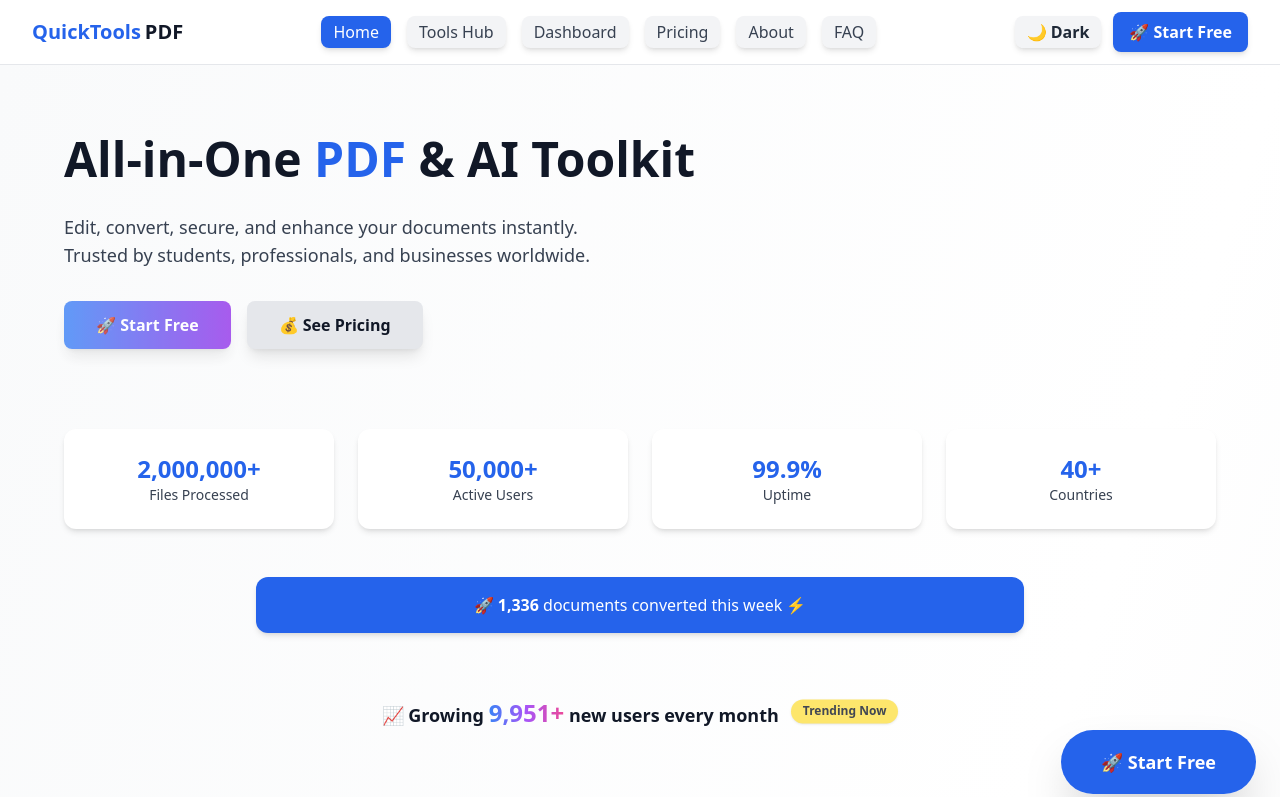
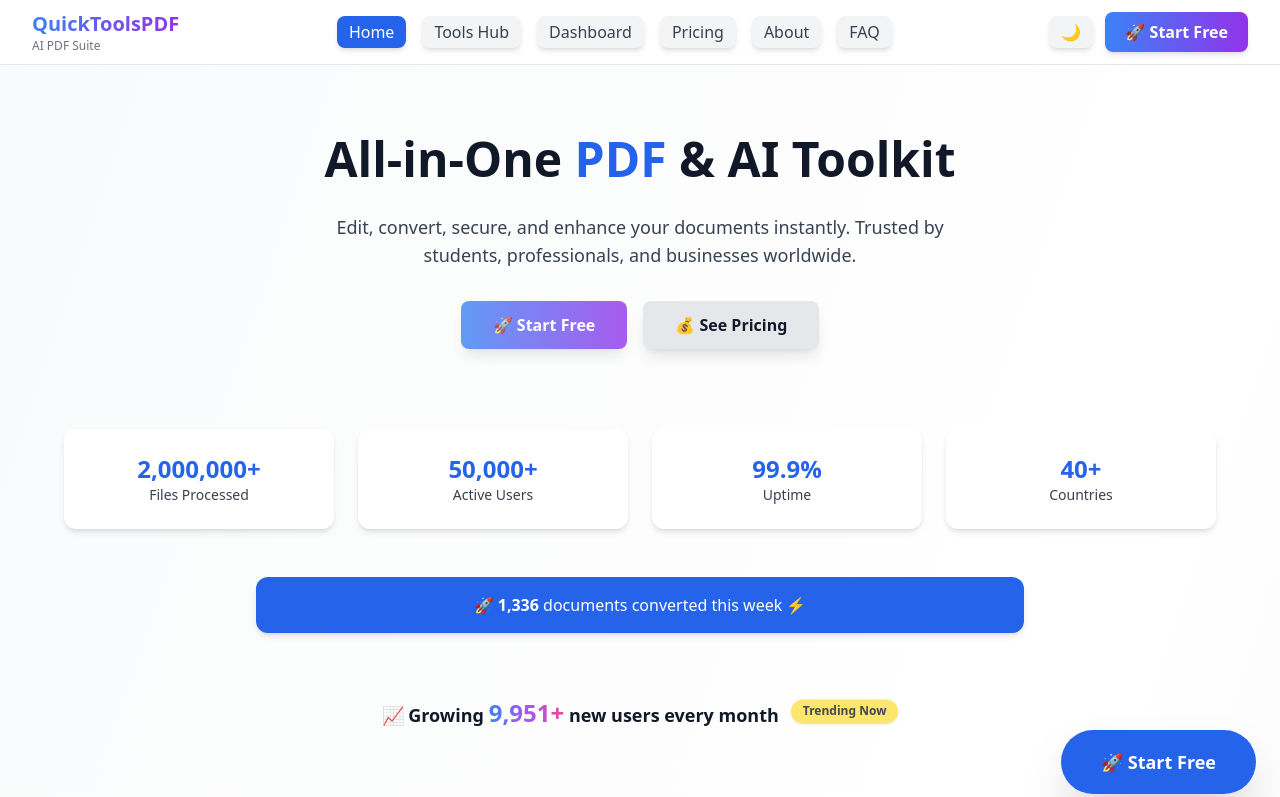
Before and after one commit to atanhafiz/quicktools-pdf, a React (Vite) app: page / in a window 1280 px wide. Shown: the top 797 px of the page. Built offline with nearby package versions, Linux system fonts and the light colour scheme.

Commit message:
25  09  2025_0202am

```diff
--- a/src/components/Navbar.jsx
+++ b/src/components/Navbar.jsx
@@ -5,6 +5,11 @@ import { motion, AnimatePresence } from "framer-motion";
 export default function Navbar() {
   const [darkMode, setDarkMode] = useState(false);
   const [menuOpen, setMenuOpen] = useState(false);
+
+  // disable scroll belakang bila menu terbuka
+  useEffect(() => {
+    document.body.style.overflow = menuOpen ? "hidden" : "auto";
+  }, [menuOpen]);
 
   // apply dark mode ke <html>
   useEffect(() => {
@@ -15,16 +20,48 @@ export default function Navbar() {
     }
   }, [darkMode]);
 
+  // play sound
+  const playSound = (file) => {
+    const audio = new Audio(file);
+    audio.volume = 0.3; // lembut sikit
+    audio.play().catch(() => {});
+  };
+
+  // handle menu toggle
+  const toggleMenu = () => {
+    if (!menuOpen) {
+      playSound("/sounds/open.mp3"); // bunyi buka
+    } else {
+      playSound("/sounds/close.mp3"); // bunyi tutup
+    }
+    setMenuOpen(!menuOpen);
+  };
+
+  // framer-motion variants untuk stagger link animation
+  const containerVariants = {
+    hidden: { opacity: 0 },
+    show: {
+      opacity: 1,
+      transition: { staggerChildren: 0.1 },
+    },
+  };
+  const itemVariants = {
+    hidden: { x: 50, opacity: 0 },
+    show: { x: 0, opacity: 1 },
+  };
+
   return (
     <nav className="sticky top-0 z-50 bg-white/80 dark:bg-gray-900/80 backdrop-blur border-b border-gray-200 dark:border-gray-700">
       <div className="max-w-7xl mx-auto px-4 sm:px-6 lg:px-8">
         <div className="flex justify-between h-16 items-center">
-          {/* Left: Logo */}
-          <Link
-            to="/"
-            className="text-xl font-extrabold text-blue-600 flex items-center gap-1"
-          >
-            QuickTools<span className="text-gray-900 dark:text-gray-100">PDF</span>
+          {/* Left: Logo + tagline */}
+          <Link to="/" className="group flex flex-col">
+            <span className="text-xl font-extrabold bg-gradient-to-r from-blue-500 to-purple-600 bg-clip-text text-transparent group-hover:from-pink-500 group-hover:to-yellow-500 transition">
+              QuickToolsPDF
+            </span>
+            <span className="text-xs text-gray-500 dark:text-gray-400">
+              AI PDF Suite
+            </span>
           </Link>
 
           {/* Center: Nav Links (desktop only) */}
@@ -55,15 +92,18 @@ export default function Navbar() {
 
           {/* Right: Desktop CTA + Dark/Light toggle */}
           <div className="hidden md:flex items-center gap-3">
+            {/* Mode toggle */}
             <button
               onClick={() => setDarkMode(!darkMode)}
-              className="px-3 py-1 rounded-lg shadow-md bg-gray-100 dark:bg-gray-800 text-gray-800 dark:text-gray-100 font-semibold"
+              title="Switch Theme"
+              className="px-3 py-1 rounded-lg shadow-md bg-gray-100 dark:bg-gray-800 text-gray-800 dark:text-gray-100 font-semibold transition transform hover:rotate-12"
             >
-              {darkMode ? "☀️ Light" : "🌙 Dark"}
+              {darkMode ? "☀️" : "🌙"}
             </button>
+            {/* Start Free CTA */}
             <Link
               to="/tools"
-              className="px-4 py-2 rounded-lg bg-blue-600 hover:bg-blue-700 text-white font-bold shadow-md transition"
+              className="px-5 py-2 rounded-lg font-bold text-white shadow-md bg-gradient-to-r from-blue-500 to-purple-600 hover:from-purple-600 hover:to-pink-500 transition animate-pulse"
             >
               🚀 Start Free
             </Link>
@@ -72,8 +112,8 @@ export default function Navbar() {
           {/* Mobile Hamburger */}
           <div className="md:hidden">
             <button
-              onClick={() => setMenuOpen(!menuOpen)}
-              className="px-3 py-2 rounded-lg text-gray-800 dark:text-gray-100"
+              onClick={toggleMenu}
+              className="px-3 py-2 rounded-lg text-gray-800 dark:text-gray-100 transform hover:rotate-90 transition"
             >
               {menuOpen ? "✖" : "☰"}
             </button>
@@ -91,12 +131,17 @@ export default function Navbar() {
               animate={{ opacity: 0.5 }}
               exit={{ opacity: 0 }}
               transition={{ duration: 0.3 }}
-              onClick={() => setMenuOpen(false)}
+              onClick={toggleMenu}
               className="fixed inset-0 bg-black/50 backdrop-blur-sm z-40"
             />
 
-            {/* Slide-in Menu */}
+            {/* Slide-in Menu with swipe support */}
             <motion.div
+              drag="x"
+              dragConstraints={{ left: 0, right: 0 }}
+              onDragEnd={(e, info) => {
+                if (info.offset.x < -100) toggleMenu(); // swipe left close
+              }}
               initial={{ x: "100%" }}
               animate={{ x: 0 }}
               exit={{ x: "100%" }}
@@ -105,12 +150,20 @@ export default function Navbar() {
             >
               {/* Close button top right */}
               <button
-                onClick={() => setMenuOpen(false)}
-                className="self-end text-2xl text-gray-800 dark:text-gray-100 mb-6"
+                onClick={toggleMenu}
+                className="self-end text-2xl text-gray-800 dark:text-gray-100 mb-6 transform hover:rotate-90 transition"
               >
                 ✖
               </button>
 
+              {/* Links with stagger animation */}
+              <motion.div
+                initial="hidden"
+                animate="show"
+                exit="hidden"
+                variants={containerVariants}
+                className="flex flex-col gap-3"
+              >
                 {[
                   { path: "/", label: "Home" },
                   { path: "/tools", label: "Tools Hub" },
@@ -119,10 +172,10 @@ export default function Navbar() {
                   { path: "/about", label: "About" },
                   { path: "/faq", label: "FAQ" },
                 ].map((link) => (
+                  <motion.div key={link.path} variants={itemVariants}>
                     <NavLink
-                  key={link.path}
                       to={link.path}
-                  onClick={() => setMenuOpen(false)}
+                      onClick={toggleMenu}
                       className={({ isActive }) =>
                         `block px-3 py-2 rounded-lg shadow-md ${
                           isActive
@@ -133,13 +186,18 @@ export default function Navbar() {
                     >
                       {link.label}
                     </NavLink>
+                  </motion.div>
                 ))}
+              </motion.div>
+
+              {/* Divider */}
+              <hr className="my-4 border-gray-300 dark:border-gray-700" />
 
               {/* Mode toggle */}
               <button
                 onClick={() => {
                   setDarkMode(!darkMode);
-                  setMenuOpen(false);
+                  toggleMenu();
                 }}
                 className="px-3 py-2 rounded-lg shadow-md bg-gray-100 dark:bg-gray-800 text-gray-800 dark:text-gray-100 font-semibold"
               >
@@ -149,11 +207,18 @@ export default function Navbar() {
               {/* Start Free */}
               <Link
                 to="/tools"
-                onClick={() => setMenuOpen(false)}
-                className="px-4 py-3 rounded-lg bg-blue-600 text-white font-bold shadow-md text-center"
+                onClick={toggleMenu}
+                className="px-4 py-3 rounded-lg bg-blue-600 text-white font-bold shadow-inner text-center"
               >
                 🚀 Start Free
               </Link>
+
+              {/* Social Links */}
+              <div className="flex justify-center gap-4 mt-6 text-gray-600 dark:text-gray-300">
+                <a href="https://twitter.com" target="_blank" rel="noreferrer">🐦</a>
+                <a href="https://linkedin.com" target="_blank" rel="noreferrer">💼</a>
+                <a href="https://github.com" target="_blank" rel="noreferrer">💻</a>
+              </div>
             </motion.div>
           </>
         )}
--- a/src/pages/Landing.jsx
+++ b/src/pages/Landing.jsx
@@ -113,16 +113,17 @@ export default function Landing() {
   return (
     <PageWrapper>
         {/* Hero Section */}
-      <div className="grid grid-cols-1 items-center mb-20">
-        <div className="text-center lg:text-left">
+        <div className="text-center mb-20">
         <h1 className="text-5xl font-extrabold text-gray-900 dark:text-white mb-6 leading-tight">
             All-in-One <span className="text-blue-600 dark:text-blue-400">PDF</span> & AI Toolkit
         </h1>
-          <p className="text-lg text-gray-700 dark:text-gray-300 max-w-xl mx-auto lg:mx-0 mb-8">
+        <p className="text-lg text-gray-700 dark:text-gray-300 max-w-2xl mx-auto mb-8">
             Edit, convert, secure, and enhance your documents instantly.
             Trusted by students, professionals, and businesses worldwide.
         </p>
-          <div className="flex flex-col sm:flex-row justify-center lg:justify-start gap-4">
+
+        {/* CTA Buttons */}
+        <div className="flex flex-col sm:flex-row justify-center gap-4">
             <Link
             to="/tools"
             className="px-8 py-3 rounded-lg bg-gradient-to-r from-blue-500 to-purple-600 text-white font-bold shadow-lg animate-pulse"
@@ -135,7 +136,6 @@ export default function Landing() {
             >
             💰 See Pricing
             </Link>
-          </div>
         </div>
         </div>
 
```
Also changed, not shown: 5 other files (tests, documents, lock files or other folders). Lines whose indentation alone changed are shown as unchanged.
